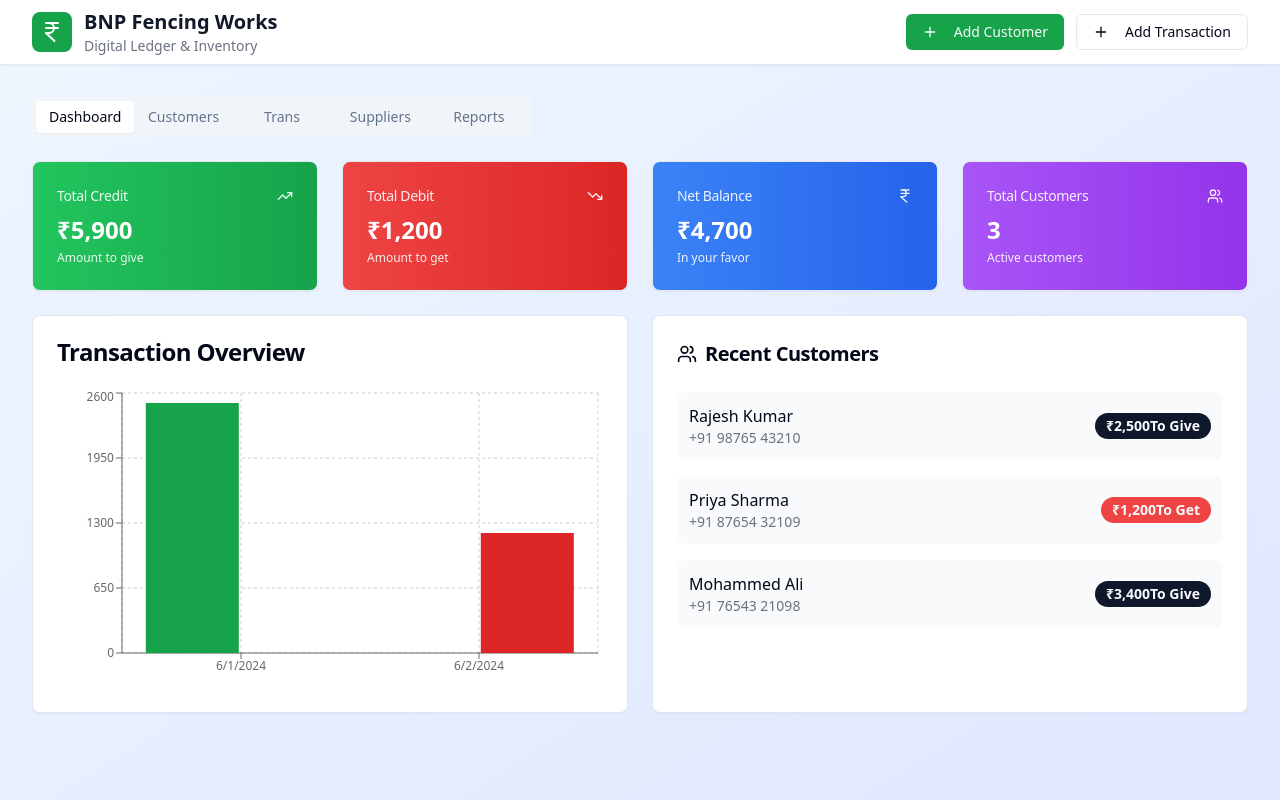
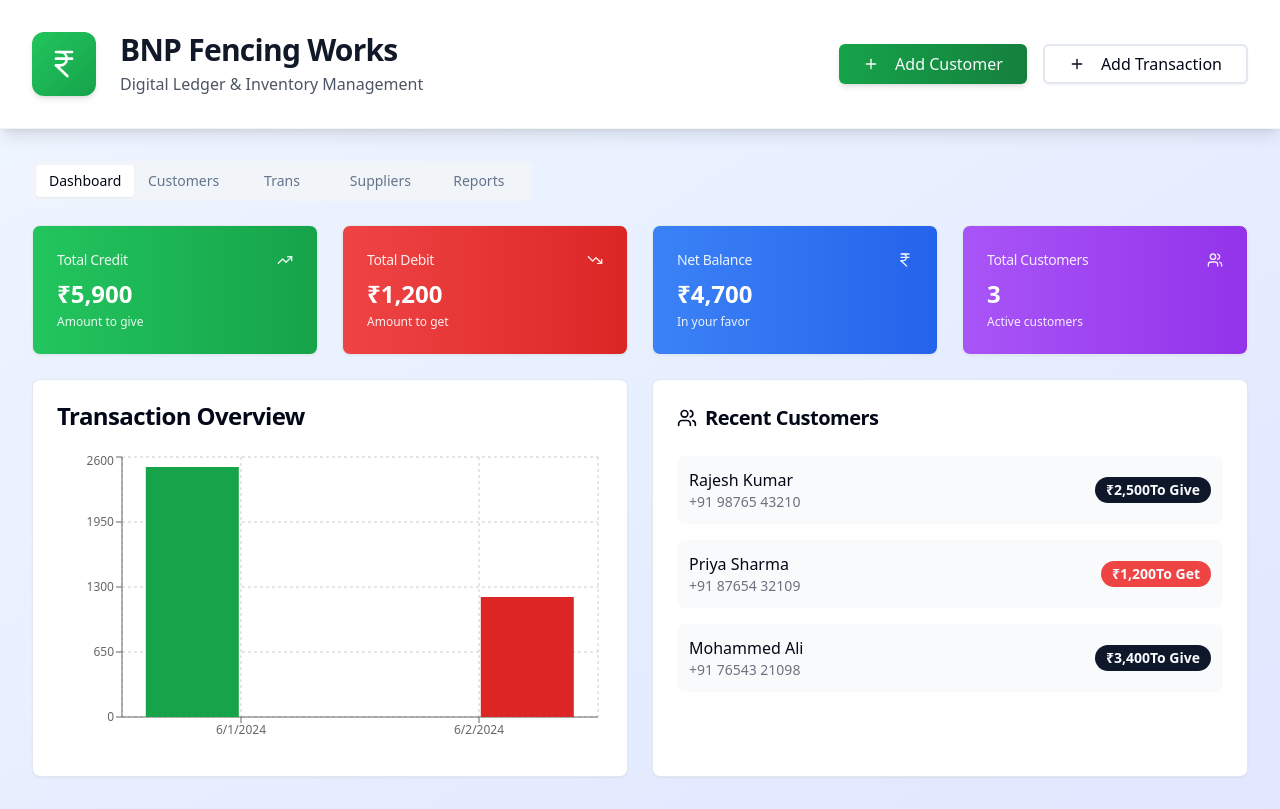
Before and after one commit to kishoreksk/pocket-book-online, a React (Vite) app: page / in a window 1280 px wide. Built offline with nearby package versions, Linux system fonts and the light colour scheme.

Commit message:
Refactor: Improve header design
Reduce font size and improve spacing in header.

```diff
--- a/src/pages/Index.tsx
+++ b/src/pages/Index.tsx
@@ -1,4 +1,3 @@
-
 import React, { useState, useEffect } from 'react';
 import { Card, CardContent, CardHeader, CardTitle } from '@/components/ui/card';
 import { Button } from '@/components/ui/button';
@@ -346,36 +345,38 @@ const Index = () => {
 
   return (
     <div className="min-h-screen bg-gradient-to-br from-blue-50 to-indigo-100">
-      {/* Header - Mobile Optimized */}
-      <div className="bg-white shadow-sm border-b">
-        <div className="max-w-7xl mx-auto px-3 sm:px-4 lg:px-8">
-          <div className="flex items-center justify-between h-14 sm:h-16">
-            <div className="flex items-center space-x-2 sm:space-x-3">
-              <div className="bg-green-600 p-1.5 sm:p-2 rounded-lg">
-                <IndianRupee className="h-4 w-4 sm:h-6 sm:w-6 text-white" />
+      {/* Header - More Beautiful and Spacious */}
+      <div className="bg-white shadow-lg border-b border-gray-100">
+        <div className="max-w-7xl mx-auto px-4 sm:px-6 lg:px-8">
+          <div className="flex items-center justify-between py-6 sm:py-8">
+            <div className="flex items-center space-x-4 sm:space-x-6">
+              <div className="bg-gradient-to-br from-green-500 to-green-600 p-3 sm:p-4 rounded-xl shadow-md">
+                <IndianRupee className="h-6 w-6 sm:h-8 sm:w-8 text-white" />
               </div>
-              <div>
-                <h1 className="text-lg sm:text-xl font-bold text-gray-900">BNP Fencing Works</h1>
-                <p className="text-xs sm:text-sm text-gray-500 hidden sm:block">Digital Ledger & Inventory</p>
+              <div className="space-y-1">
+                <h1 className="text-xl sm:text-2xl lg:text-3xl font-bold text-gray-900 tracking-tight">
+                  BNP Fencing Works
+                </h1>
+                <p className="text-sm sm:text-base text-gray-600 font-medium">
+                  Digital Ledger & Inventory Management
+                </p>
               </div>
             </div>
-            <div className="flex items-center space-x-1 sm:space-x-3">
+            <div className="flex items-center space-x-3 sm:space-x-4">
               <Button
                 onClick={() => setShowCustomerForm(true)}
-                className="bg-green-600 hover:bg-green-700 text-xs sm:text-sm px-2 sm:px-4 py-1.5 sm:py-2"
-                size="sm"
+                className="bg-gradient-to-r from-green-600 to-green-700 hover:from-green-700 hover:to-green-800 text-sm sm:text-base px-4 sm:px-6 py-2.5 sm:py-3 shadow-md hover:shadow-lg transition-all duration-200"
               >
-                <Plus className="h-3 w-3 sm:h-4 sm:w-4 mr-1 sm:mr-2" />
+                <Plus className="h-4 w-4 sm:h-5 sm:w-5 mr-2" />
                 <span className="hidden sm:inline">Add Customer</span>
                 <span className="sm:hidden">Add</span>
               </Button>
               <Button
                 onClick={() => setShowTransactionForm(true)}
                 variant="outline"
-                className="text-xs sm:text-sm px-2 sm:px-4 py-1.5 sm:py-2"
-                size="sm"
+                className="text-sm sm:text-base px-4 sm:px-6 py-2.5 sm:py-3 border-2 hover:bg-gray-50 shadow-sm hover:shadow-md transition-all duration-200"
               >
-                <Plus className="h-3 w-3 sm:h-4 sm:w-4 mr-1 sm:mr-2" />
+                <Plus className="h-4 w-4 sm:h-5 sm:w-5 mr-2" />
                 <span className="hidden sm:inline">Add Transaction</span>
                 <span className="sm:hidden">Trans</span>
               </Button>
```
